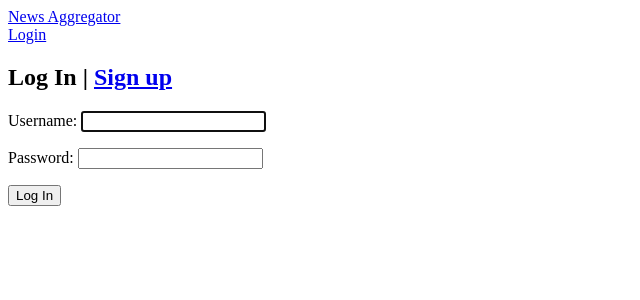
After one commit to g-chandran/news-aggregator, a Django app: page /accounts/login/ in a window 1280 px wide. The commit adds this page. Shown: the top 300 px of the page, without its empty margins (0-640 px from the left). Run offline with Django 3.2, Linux system fonts and the light colour scheme.

Commit message:
User Account management

```diff
--- a/blogs/urls.py
+++ b/blogs/urls.py
@@ -1,6 +1,7 @@
 from django.urls import path
-from .views import HomePageView
+from .views import HomePageView, SignupView
 
 urlpatterns = [
     path('', HomePageView.as_view(), name='home'),
+    path('signup/', SignupView.as_view(), name='signup'),
 ]
--- a/newsAggregator/settings.py
+++ b/newsAggregator/settings.py
@@ -120,3 +120,5 @@ USE_TZ = True
 # https://docs.djangoproject.com/en/3.1/howto/static-files/
 
 STATIC_URL = '/static/'
+LOGIN_REDIRECT_URL = 'home'
+LOGOUT_REDIRECT_URL = 'home'
--- a/newsAggregator/urls.py
+++ b/newsAggregator/urls.py
@@ -18,5 +18,6 @@ from django.urls import path, include
 
 urlpatterns = [
     path('admin/', admin.site.urls),
+    path('accounts/', include('django.contrib.auth.urls')),
     path('', include('blogs.urls')),
 ]
--- a/templates/base.html
+++ b/templates/base.html
@@ -6,7 +6,19 @@
   <title>Batch 7 - News Aggregator</title>
 </head>
 <body>
-  <header><a href="{% url 'home' %}">News Aggregator</a></header>
+  <header>
+  <div class="nav-left">
+  <a href="{% url 'home' %}">News Aggregator</a></header>
+  </div>
+  <div class="nav-right">
+  {% if user.is_authenticated %}
+    <p>Hello
+      <a href="{% url 'logout' %}">{{ user.username.title }}</a>
+    </p>
+  {% else %}
+    <a href="{% url 'login' %}">Login</a>
+  {% endif %}
+  </div>
   <div>
   {% block content %}
   {% endblock content %}
--- /dev/null
+++ b/templates/registration/login.html
@@ -0,0 +1,9 @@
+{% extends 'base.html' %}
+{% block content %}
+<h2>Log In | <a href="{% url 'signup' %}">Sign up</a></h2>
+<form method="post">
+  {% csrf_token %}
+  {{ form.as_p }}
+  <button type="submit">Log In</button>
+</form>
+{% endblock content %}
```
Also changed, not shown: blogs/views.py (+9 -2 lines), templates/signup.html (added, +10 -0 lines).
